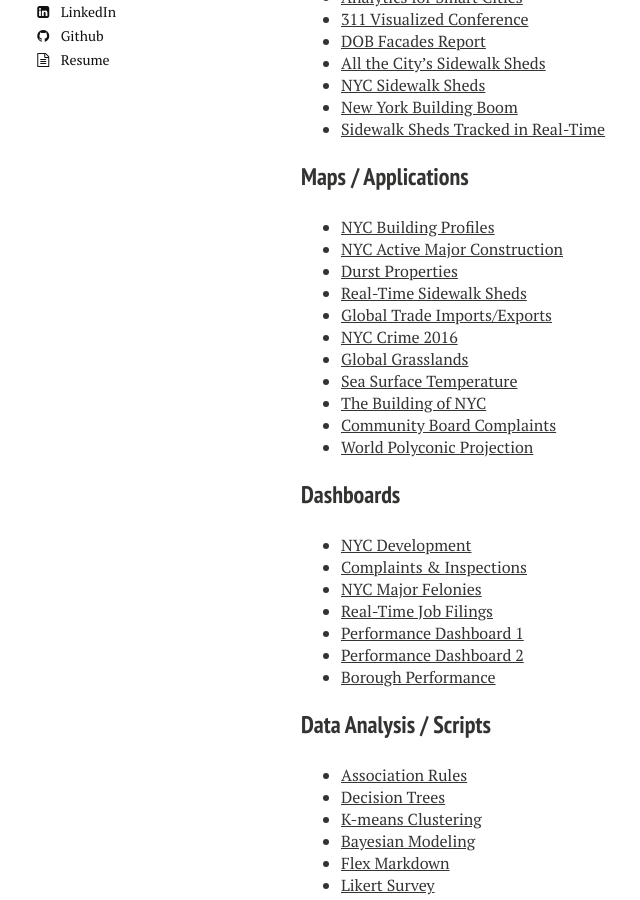
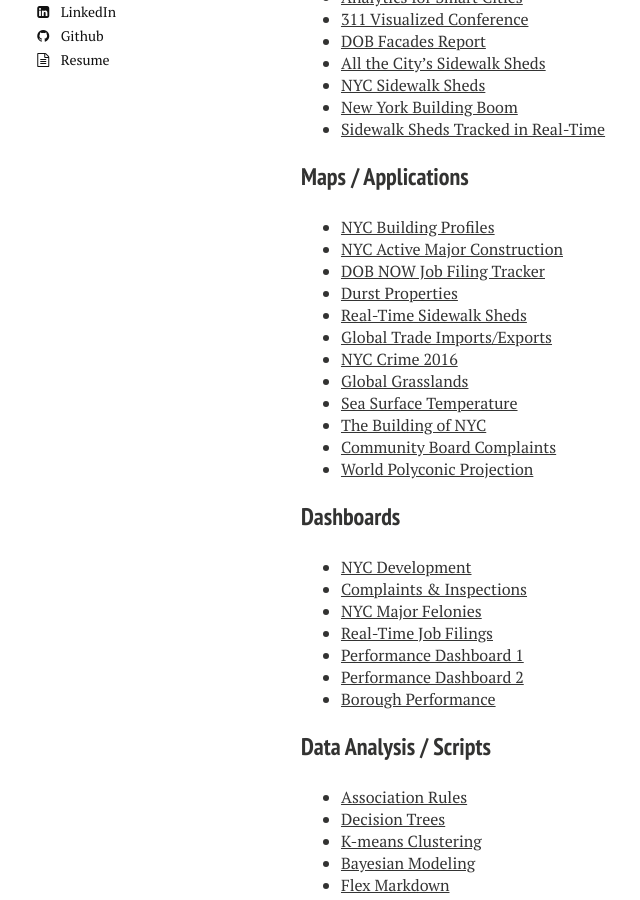
Before and after one commit to timothymartin76/timothymartin76.github.io, a Jekyll site: the page built from index.md, in a window 1280 px wide and 900 px high, scrolled down 744 px. Shown: the whole window, without its empty margins (19-659 px from the left). Built offline with Jekyll 4.4.1, drawn with Linux system fonts in a browser that asks for light colours; nearby versions of some CDN libraries.

Commit message:
Update index.md

```diff
--- a/index.md
+++ b/index.md
@@ -25,6 +25,7 @@
 ### Maps / Applications
 * <a href="https://nycdob.github.io/DOB_Building_Profiles/" target="_blank">NYC Building Profiles</a>
 * <a href="https://www1.nyc.gov/assets/buildings/html/nyc-active-major-construction.html" target="_blank">NYC Active Major Construction</a>
+* <a href="https://nycdob.github.io/DOB_NOW_Milestone_App/index_overview" target="_blank">DOB NOW Job Filing Tracker</a>
 * <a href="http://timothymartin76.github.io/MAPS/CartoVL/Durst" target="_blank">Durst Properties</a>
 * <a href="http://www1.nyc.gov/assets/buildings/html/sidewalk-shed-map.html" target="_blank">Real-Time Sidewalk Sheds</a>
 * <a href="http://timothymartin76.github.io/MAPS/Global_Trade/#Imports" target="_blank">Global Trade Imports/Exports</a>
```
